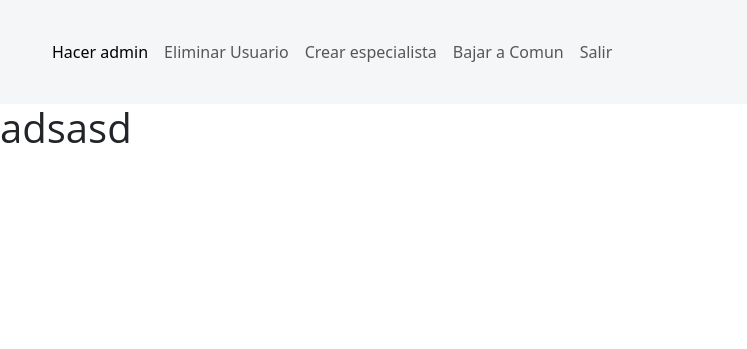
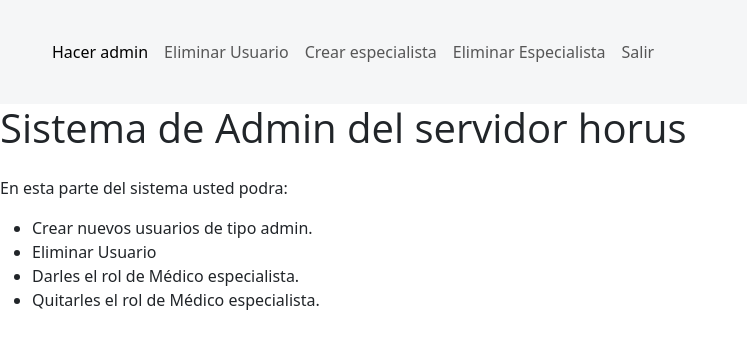
Before and after one commit to vladimirmarcos/trabajofinal, a Flask app: page /admin_ingreso in a window 1280 px wide. Shown: the top 349 px of the page, without its empty margins (0-747 px from the left). Run offline with Flask 3, Linux system fonts and the light colour scheme; the visitor is signed in with stand-in values (Sample User, id 1); some libraries are stand-ins or nearby versions.

Commit message:
terminado admin

```diff
--- a/app/admin/routes.py
+++ b/app/admin/routes.py
@@ -6,7 +6,7 @@ from werkzeug.urls import url_parse
 
 from app import login_manager
 from . import admin_bp
-from .forms import  LoginForm,SignupForm,EliminacionForm,HacerEspecialistaForm
+from .forms import  LoginForm,SignupForm,EliminacionForm,HacerEspecialistaForm,EliminarEspecialistaForm
 from .models import AdminUser
 from app.user.models_registro_logeo import Useradmin
 login_manager.login_view = "admin.ingresar_admin"
@@ -104,14 +104,17 @@ def eliminar_usuario():
 @admin_bp.route("/hacer_especialista", methods=["GET", "POST"])
 @admin_required
 def hacer_especialista():
-    lista=Useradmin.get_all()
+
+    lista=Useradmin.get_by_algo()
     form=HacerEspecialistaForm()
-    if form.validate_on_submit():
+    print(form.data)
+    if not(form.validate_on_submit()):
         user = Useradmin.get_by_id(form.id_usuario.data)
 
         if user:
 
-            user.actualizar(form.id_usuario.data)
+            user.actualizar(form.id_usuario.data,"Especialista")
+
             flash(f'El usuario con el id {form.id_usuario.data} se le asigno el rol de especialista, ahora puede modificar resultados de las T.C.O.',"alert alert-success")
             lista=Useradmin.get_all()
             return render_template("admin/hacer_especialista.html",users=lista,form=form)
@@ -119,6 +122,26 @@ def hacer_especialista():
             flash(f'El usuario con el id {form.id_usuario.data} no existe',"alert alert-danger")
             return render_template("admin/hacer_especialista.html",users=lista,form=form)
     return render_template("admin/hacer_especialista.html",users=lista,form=form)
+
+@admin_bp.route("/eliminar_especialista", methods=["GET", "POST"])
+@admin_required
+def eliminar_especialista():
+
+    lista=Useradmin.get_by_especialista()
+    form=EliminarEspecialistaForm()
+    if form.validate_on_submit():
+        user = Useradmin.get_by_id(form.id_usuario.data)
+
+        if user:
+
+            user.actualizar(form.id_usuario.data,form.usuario_profesion.data)
+            flash(f'El usuario con el id {form.id_usuario.data} se le quito el rol de especialista, ahora no puede modificar resultados de las T.C.O.',"alert alert-success")
+            lista=Useradmin.get_by_especialista()
+            return render_template("admin/eliminar_especialista.html",users=lista,form=form)
+        else:
+            flash(f'El usuario con el id {form.id_usuario.data} no existe',"alert alert-danger")
+            return render_template("admin/eliminar_especialista.html",users=lista,form=form)
+    return render_template("admin/eliminar_especialista.html",users=lista,form=form)
 
 @admin_bp.route("/hacer_admin",methods=["GET", "POST"])
 @admin_required
--- a/app/admin/templates/admin/admin_index.html
+++ b/app/admin/templates/admin/admin_index.html
@@ -2,6 +2,18 @@
 {% extends 'base_admin.html' %}
 
 {% block content %}
-<h1>adsasd</h1>
+<h1>Sistema de Admin del servidor horus </h1>
+
+<p class="mt-4">En esta parte del sistema usted podra:</p>
+<ul class="mt-3">
+
+
+<li><a class="nav-link active" aria-current="page" href="{{ url_for('admin.hacer_admin') }}">Crear nuevos usuarios de tipo admin.</a></li>
+
+
+<li><a class="nav-link" href="{{ url_for('admin.eliminar_usuario') }}">Eliminar Usuario</a></li>
+<li><a class="nav-link" href="{{ url_for('admin.hacer_especialista') }}">Darles el rol de Médico especialista.</a></li>
+<li><a class="nav-link"  href="{{ url_for('admin.eliminar_especialista') }}">Quitarles el rol de Médico especialista.</a></li>
+</ul>
 
 {% endblock %}
--- a/app/templates/navbar_admin.html
+++ b/app/templates/navbar_admin.html
@@ -23,7 +23,7 @@
           <a class="nav-link" href="{{ url_for('admin.hacer_especialista') }}">Crear especialista</a>
         </li>
         <li class="nav-item">
-          <a class="nav-link"  href="#">Bajar a Comun</a>
+          <a class="nav-link"  href="{{ url_for('admin.eliminar_especialista') }}">Eliminar Especialista</a>
         </li>
         <li class="nav-item">
           <a class="nav-link" href="{{ url_for('user.logout') }}">Salir</a>
```
Also changed, not shown: app/admin/forms.py (+10 -1 lines), app/admin/templates/admin/eliminar_especialista.html (added, +74 -0 lines), app/user/models_registro_logeo.py (+11 -2 lines), sql_base_Datos.txt (+9 -1 lines), app/admin/models.py (line endings or trailing spaces), app/admin/templates/admin/bajar_comun.html (deleted).
